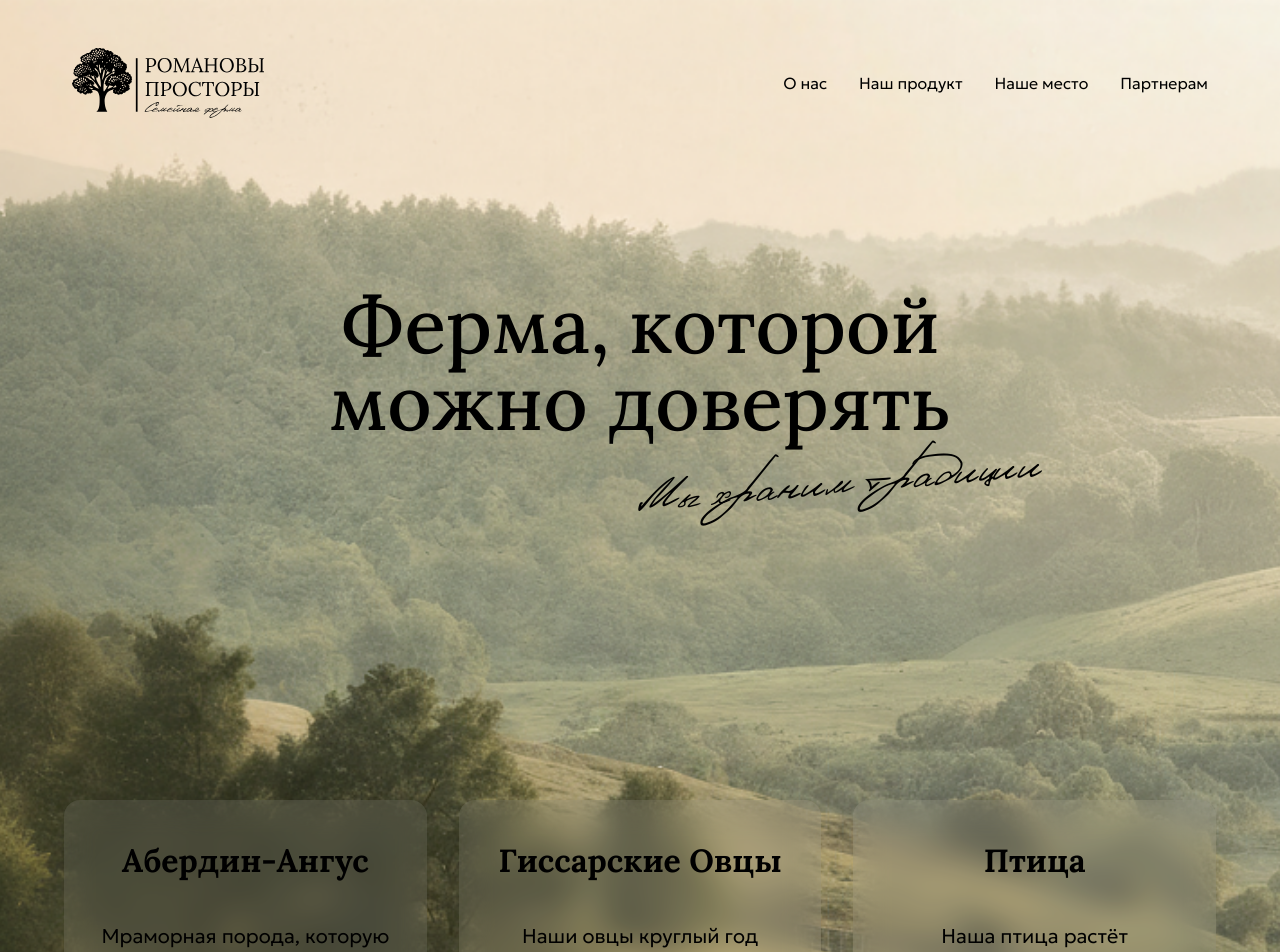
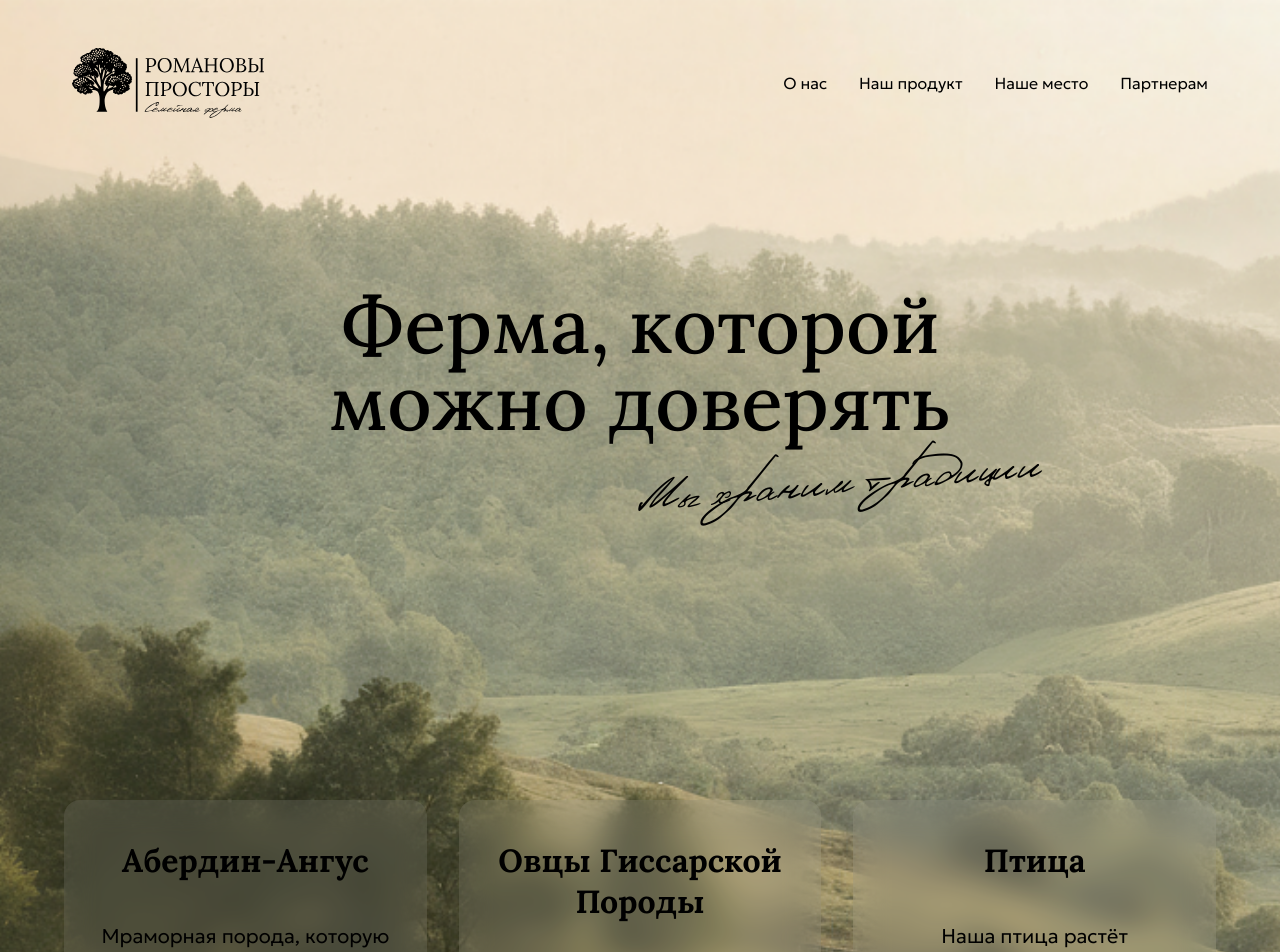
Before and after one commit to Highrates/Farm, a React (Vite) app: page / in a window 1280 px wide. Shown: the top 952 px of the page. Built offline with nearby package versions, Linux system fonts and the light colour scheme.

Commit message:
Update product title to 'Овцы Гиссарской Породы'

```diff
--- a/src/App.tsx
+++ b/src/App.tsx
@@ -839,7 +839,7 @@ function App() {
                     margin: 0
                   }}
                 >
-                    Гиссарские Овцы
+                    Овцы Гиссарской Породы
                 </h3>
                 <div
                     className="catalog-description"
```
